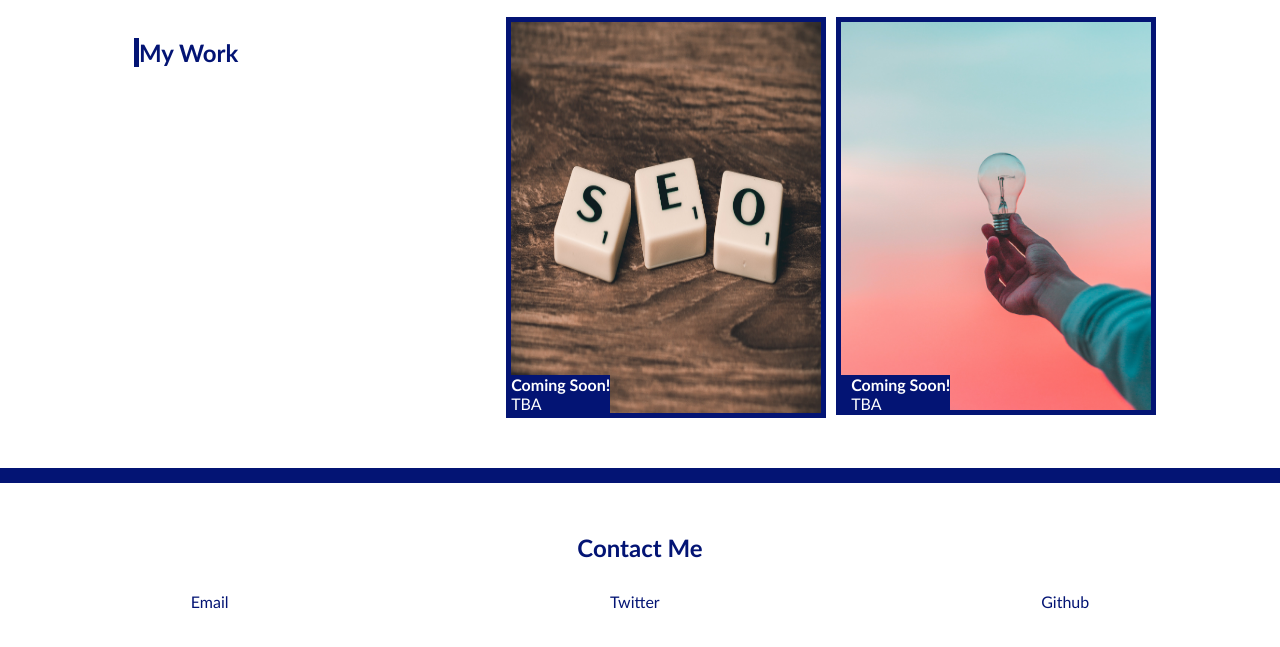
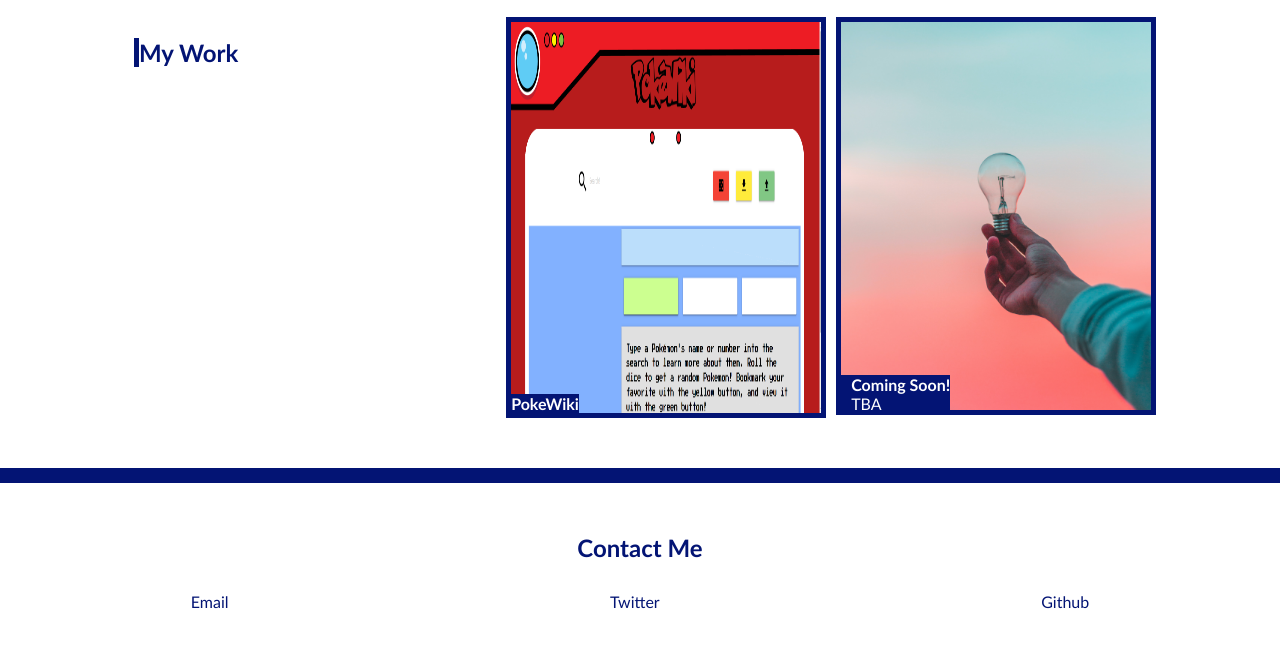
Before and after one commit to frankolms/Portfolio, a plain HTML site: page index.html in a window 1280 px wide. Shown: the part 981-1628 px from the top of the page. Drawn offline with Linux system fonts and the light colour scheme.

Commit message:
added PokeWiki project to My Work section

```diff
--- a/index.html
+++ b/index.html
@@ -51,10 +51,9 @@
         </figure>
 
         <figure class="figure-seo">
-          <a href="#"><img class="seo-img" src="./assets/pexels-pixabay-270637.jpg" /></a>
+          <a href="https://tcunningham203.github.io/Etsy-Pokedex/"><img class="seo-img" src="./assets/Screenshot (39).png" /></a>
             <figcaption class="seo-caption">
-              <h4>Coming Soon!</h4>
-              <p>TBA</p>
+              <h4>PokeWiki</h4>
             </figcaption>
           </figure>
         <figure class="figure-lightbulb">
```
Also changed, not shown: assets/Screenshot (39).png (added).
